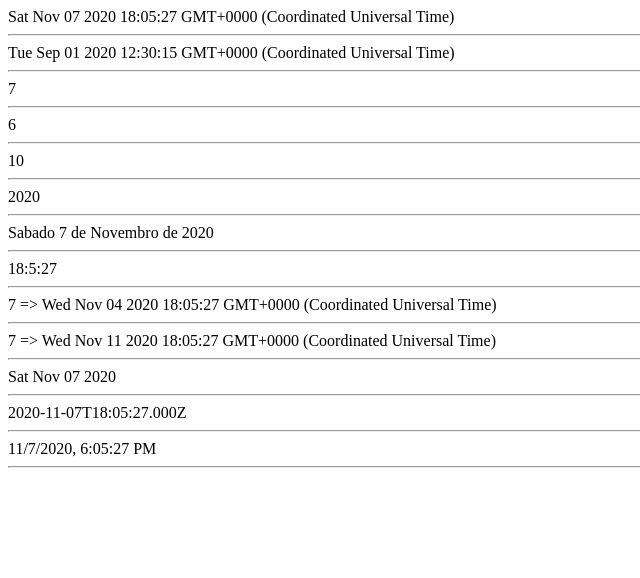
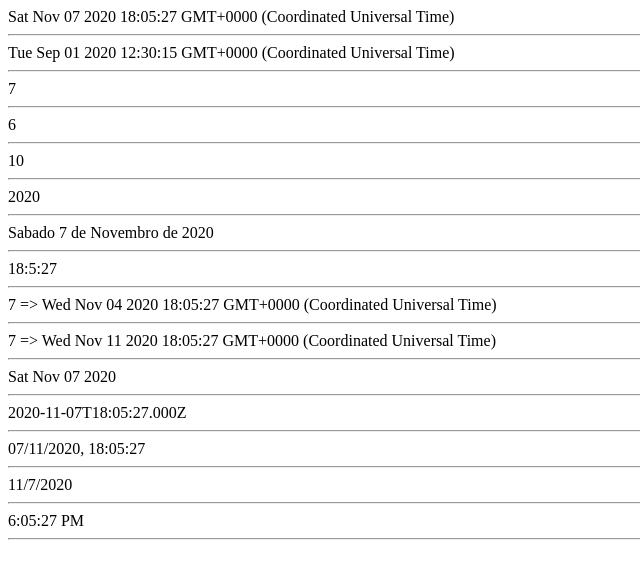
Before and after one commit to HRsniper/JAVASCRIPT, a plain HTML site: page aula28 Date(), set(metodosDate) e get(metodosDate).html in a window 1280 px wide. Shown: the whole page, without its empty margins (0-640 px from the left). Drawn offline with Linux system fonts and the light colour scheme.

Commit message:
date string

```diff
--- a/aula28 Date(), set(metodosDate) e get(metodosDate).html
+++ b/aula28 Date(), set(metodosDate) e get(metodosDate).html
@@ -69,8 +69,14 @@
         var dataJson = converteData.toJSON();
         document.write(dataJson + '<hr>');
 
-        var dataLocal = converteData.toLocaleString();
-        document.write(dataLocal + '<hr>');
+        var dataLocal1 = converteData.toLocaleString('pt-BR',{});
+        document.write(dataLocal1 + '<hr>');
+
+        var dataLocal2 = converteData.toLocaleDateString();
+        document.write(dataLocal2 + '<hr>');
+
+        var dataLocal3 = converteData.toLocaleTimeString();
+        document.write(dataLocal3 + '<hr>');
     </script>
 
 </body>
```
